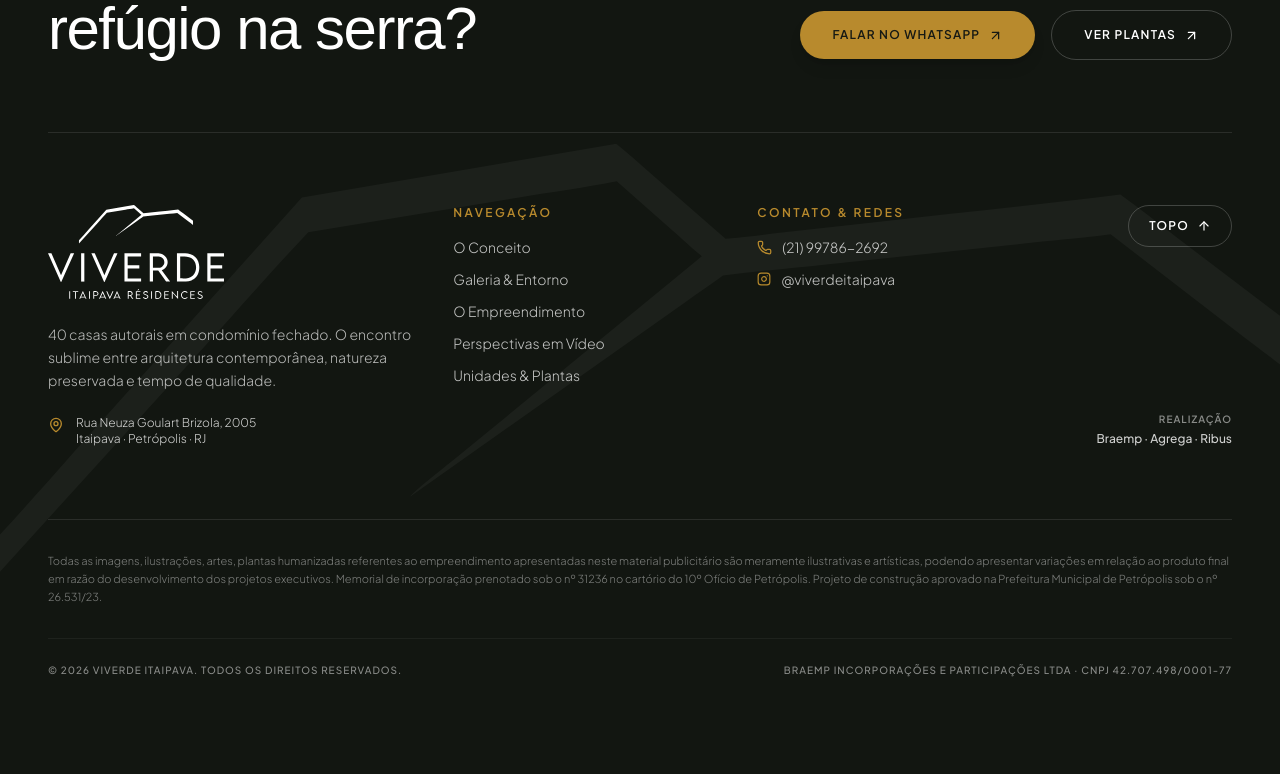
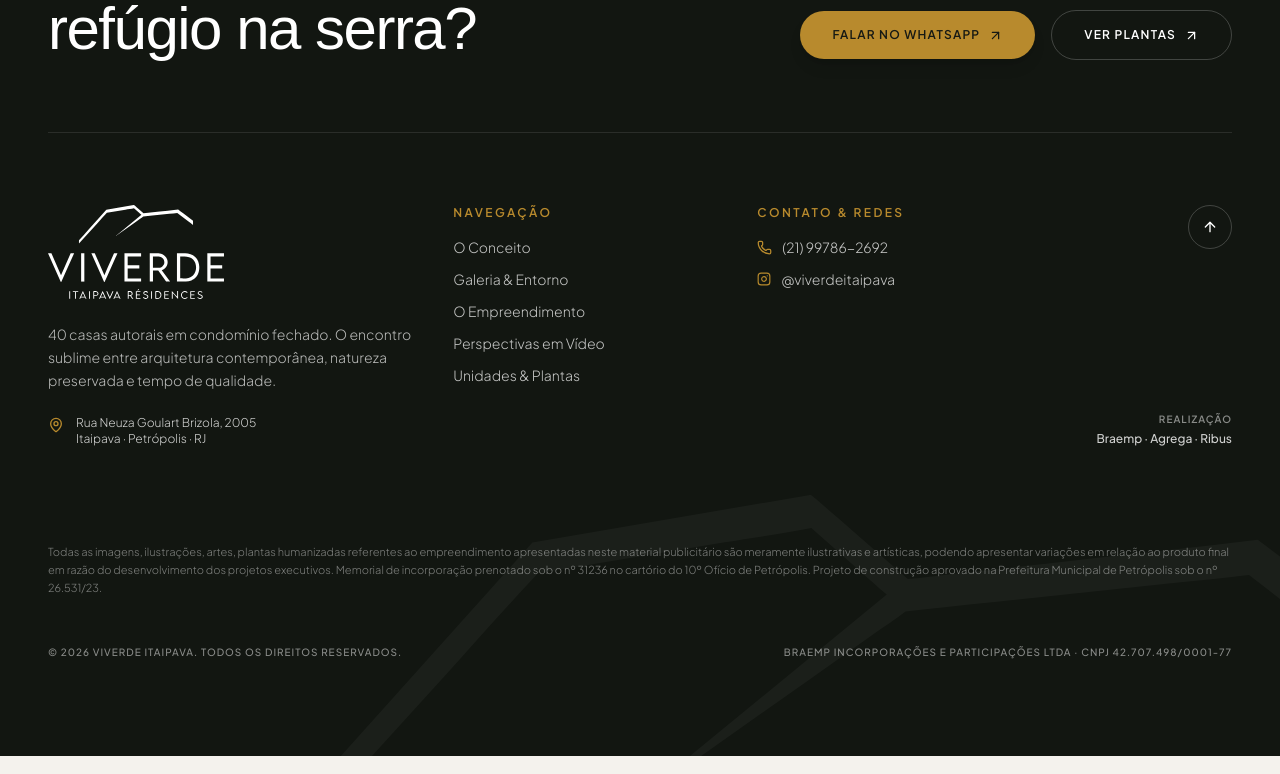
Before and after one commit to gui-bus/landing-page-viverde-itaipava, a Next.js app: page / in a window 1280 px wide. Shown: the part 6579-7353 px from the top of the page. Built offline with nearby package versions, Linux system fonts and the light colour scheme; a web font is replaced by a local one.

Commit message:
style(footer): enhance watermark positioning and simplify scroll top button

```diff
--- a/components/home/footer.tsx
+++ b/components/home/footer.tsx
@@ -11,12 +11,12 @@
     <footer className="relative bg-[#121611] text-white py-16 sm:py-24 px-4 sm:px-8 md:px-12 border-t border-white/10 overflow-hidden">
       <div
         aria-hidden="true"
-        className="absolute inset-0 flex items-center justify-center pointer-events-none select-none overflow-hidden z-0"
+        className="absolute -right-16 sm:-right-24 md:-right-32 -bottom-16 sm:-bottom-24 md:-bottom-32 w-[clamp(600px,90vw,1450px)] pointer-events-none select-none z-0 opacity-[0.035] flex justify-end items-end"
       >
         <img
           src="/logo/icon_white.svg"
           alt=""
-          className="w-[600px] sm:w-[850px] md:w-[1100px] lg:w-[1300px] max-w-none opacity-[0.04] object-contain translate-y-12 sm:translate-y-20"
+          className="w-full h-auto object-contain object-right-bottom"
         />
       </div>
 
@@ -49,7 +49,7 @@
         </div>
       </div>
 
-      <div className="relative z-10 py-14 sm:py-18 grid grid-cols-1 md:grid-cols-2 lg:grid-cols-12 gap-10 lg:gap-8 border-b border-white/10">
+      <div className="relative z-10 py-14 sm:py-18 grid grid-cols-1 md:grid-cols-2 lg:grid-cols-12 gap-10 lg:gap-8">
         <div className="lg:col-span-4 space-y-6">
           <a href="#inicio" className="block w-36 sm:w-44">
             <img
@@ -147,10 +147,10 @@
           <button
             type="button"
             onClick={scrollToTop}
-            className="inline-flex items-center gap-2 px-5 py-3 rounded-full border border-white/20 text-white text-xs uppercase tracking-widest font-semibold hover:bg-white hover:text-black transition-all cursor-pointer group"
+            className="w-11 h-11 rounded-full border border-white/20 text-white flex items-center justify-center hover:bg-white hover:text-black transition-all cursor-pointer group"
+            aria-label="Voltar ao topo"
           >
-            <span>Topo</span>
-            <ArrowUp size={14} className="group-hover:-translate-y-0.5 transition-transform" />
+            <ArrowUp size={16} className="group-hover:-translate-y-0.5 transition-transform" />
           </button>
 
           <div className="text-left lg:text-right space-y-1">
@@ -164,7 +164,7 @@
         </div>
       </div>
 
-      <div className="relative z-10 py-8 text-[11px] text-white/45 leading-relaxed font-light border-b border-white/5">
+      <div className="relative z-10 py-6 text-[11px] text-white/45 leading-relaxed font-light">
         <p>
           Todas as imagens, ilustrações, artes, plantas humanizadas referentes ao empreendimento apresentadas neste material publicitário são meramente ilustrativas e artísticas, podendo apresentar variações em relação ao produto final em razão do desenvolvimento dos projetos executivos. Memorial de incorporação prenotado sob o nº 31236 no cartório do 10º Ofício de Petrópolis. Projeto de construção aprovado na Prefeitura Municipal de Petrópolis sob o nº 26.531/23.
         </p>
```
